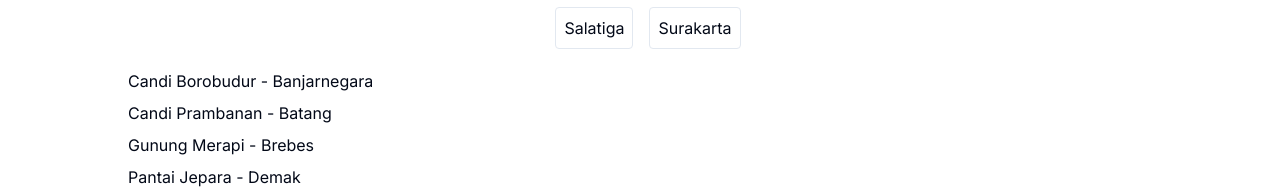
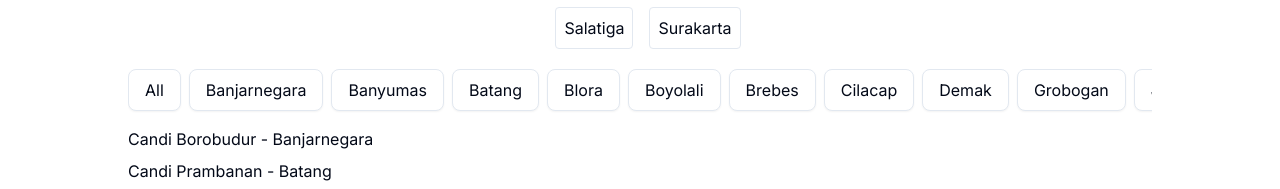
Before and after one commit to Ridlo543/jateng-paradise, a Next.js app: page / in a window 1280 px wide. Shown: the part 971-1160 px from the top of the page. Built offline with nearby package versions, Linux system fonts and the light colour scheme; no server answers.

Commit message:
add feat: categories

```diff
--- a/package.json
+++ b/package.json
@@ -13,6 +13,7 @@
     "@radix-ui/react-avatar": "^1.0.4",
     "@radix-ui/react-dropdown-menu": "^2.0.6",
     "@radix-ui/react-label": "^2.0.2",
+    "@radix-ui/react-scroll-area": "^1.0.5",
     "@radix-ui/react-slot": "^1.0.2",
     "@radix-ui/react-toast": "^1.1.5",
     "bcrypt": "^5.1.1",
--- a/src/app/filterContent.tsx
+++ b/src/app/filterContent.tsx
@@ -1,5 +1,7 @@
 "use client";
 
+import { Card } from "@/components/ui/card";
+import { ScrollArea, ScrollBar } from "@/components/ui/scroll-area";
 import { useState } from "react";
 
 const places = [
@@ -80,6 +82,18 @@
           </button>
         ))}
       </div>
+      <div>
+        <ScrollArea>
+          <div className="flex space-x-2 mb-4">
+            {categories.map((item, index) => (
+              <Card className="px-4 py-2">
+                <p>{item}</p>
+              </Card>
+            ))}
+          </div>
+          <ScrollBar orientation="horizontal" />
+        </ScrollArea>
+      </div>
       <ul>
         {filteredPlaces.map((place) => (
           <li key={place.id} className="mb-2">
--- /dev/null
+++ b/src/components/ui/scroll-area.tsx
@@ -0,0 +1,48 @@
+"use client"
+
+import * as React from "react"
+import * as ScrollAreaPrimitive from "@radix-ui/react-scroll-area"
+
+import { cn } from "@/lib/utils"
+
+const ScrollArea = React.forwardRef<
+  React.ElementRef<typeof ScrollAreaPrimitive.Root>,
+  React.ComponentPropsWithoutRef<typeof ScrollAreaPrimitive.Root>
+>(({ className, children, ...props }, ref) => (
+  <ScrollAreaPrimitive.Root
+    ref={ref}
+    className={cn("relative overflow-hidden", className)}
+    {...props}
+  >
+    <ScrollAreaPrimitive.Viewport className="h-full w-full rounded-[inherit]">
+      {children}
+    </ScrollAreaPrimitive.Viewport>
+    <ScrollBar />
+    <ScrollAreaPrimitive.Corner />
+  </ScrollAreaPrimitive.Root>
+))
+ScrollArea.displayName = ScrollAreaPrimitive.Root.displayName
+
+const ScrollBar = React.forwardRef<
+  React.ElementRef<typeof ScrollAreaPrimitive.ScrollAreaScrollbar>,
+  React.ComponentPropsWithoutRef<typeof ScrollAreaPrimitive.ScrollAreaScrollbar>
+>(({ className, orientation = "vertical", ...props }, ref) => (
+  <ScrollAreaPrimitive.ScrollAreaScrollbar
+    ref={ref}
+    orientation={orientation}
+    className={cn(
+      "flex touch-none select-none transition-colors",
+      orientation === "vertical" &&
+        "h-full w-2.5 border-l border-l-transparent p-[1px]",
+      orientation === "horizontal" &&
+        "h-2.5 flex-col border-t border-t-transparent p-[1px]",
+      className
+    )}
+    {...props}
+  >
+    <ScrollAreaPrimitive.ScrollAreaThumb className="relative flex-1 rounded-full bg-border" />
+  </ScrollAreaPrimitive.ScrollAreaScrollbar>
+))
+ScrollBar.displayName = ScrollAreaPrimitive.ScrollAreaScrollbar.displayName
+
+export { ScrollArea, ScrollBar }
```
Also changed, not shown: 1 other file (tests, documents, lock files or other folders).
